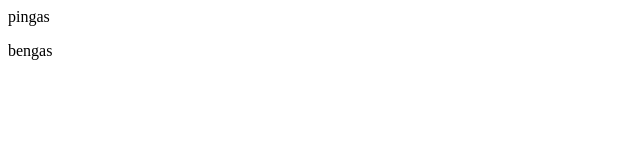
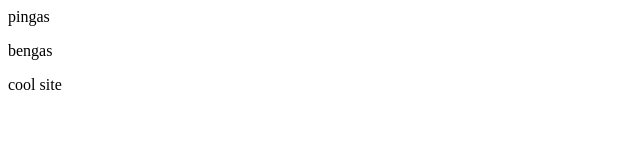
Before and after one commit to CyberDack/cw-hello-world, a plain HTML site: page index.html in a window 1280 px wide. Shown: the full height of the page, 0-640 px from the left. Drawn offline with Linux system fonts and the light colour scheme.

Commit message:
added p tag

```diff
--- a/index.html
+++ b/index.html
@@ -2,4 +2,5 @@
   <!--pingas-->
   <p>pingas</p>
   <p>bengas</p>
+  <p>cool site</p>
 </body>
```
